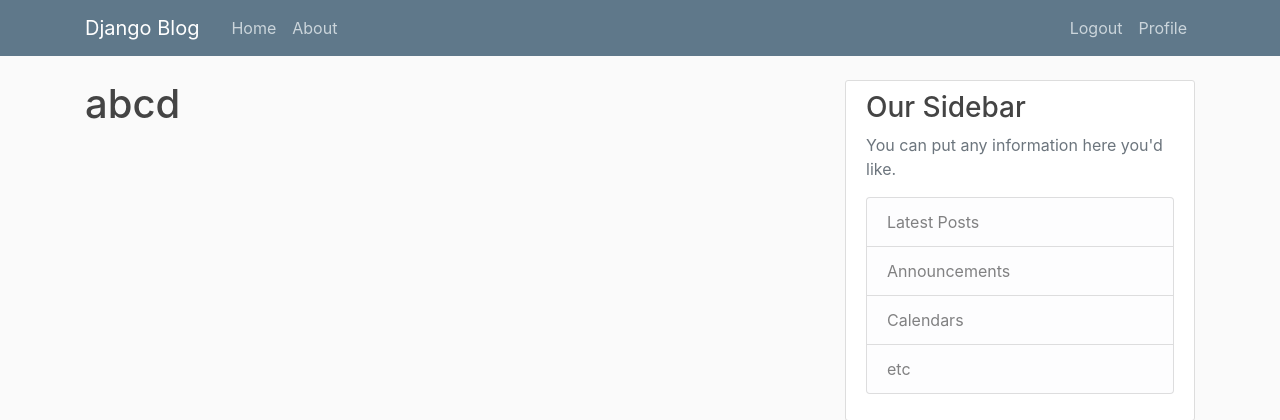
After one commit to Mukul2000/Django-and-Blogs, a Django app: page /profile/ in a window 1280 px wide. The commit adds this page. Shown: the top 420 px of the page. Run offline with Django 3.2, Linux system fonts and the light colour scheme; a user stored in the database is signed in; some libraries are stand-ins or nearby versions.

Commit message:
Apply checks to prevent logged out  users from accessing parts of site which require you to log in. Also nice feature of redirecting users to what they were trying to access before loggin in.

```diff
--- a/blog/templates/blog/base.html
+++ b/blog/templates/blog/base.html
@@ -40,7 +40,7 @@
             <!-- user is authenticated or not-->
             {%if user.is_authenticated %}
             <a class="nav-item nav-link" href="{% url 'logout' %}">Logout</a>
-
+            <a class="nav-item nav-link" href="{% url 'profile' %}">Profile</a>
             {% else %}
             <a class="nav-item nav-link" href="{% url 'login' %}">Login</a>
             <a class="nav-item nav-link" href="{% url 'register' %}">Register</a>
--- a/django_blog/urls.py
+++ b/django_blog/urls.py
@@ -35,4 +35,6 @@
     #if we don't specify template_name for logout, it'll show a default logout view
     #and a link to redirect users to admin login. not correct.
 
+    path('profile/', user_views.profile, name = 'profile'),
+
 ]
--- /dev/null
+++ b/users/templates/users/profile.html
@@ -0,0 +1,5 @@
+{% extends "blog/base.html" %}
+{% load crispy_forms_tags %}
+{% block content %}
+    <h1> {{ user.username }}</h1>
+{% endblock content %}
--- a/users/views.py
+++ b/users/views.py
@@ -1,6 +1,7 @@
 from django.shortcuts import render,redirect
 from django.contrib import messages
 from .forms import UserRegisterForm
+from django.contrib.auth.decorators import login_required
 
 def register(request):
     #this is used everytime render is called.
@@ -17,3 +18,9 @@
             #login page after you register
     form = UserRegisterForm()
     return render(request,'users/register.html', {'form': form})
+
+#neccessary to prevent a user from going to /profile directly from
+#address bar
+@login_required
+def profile(request):
+    return render(request, 'users/profile.html')
```
Also changed, not shown: django_blog/settings.py (+8 -0 lines).
